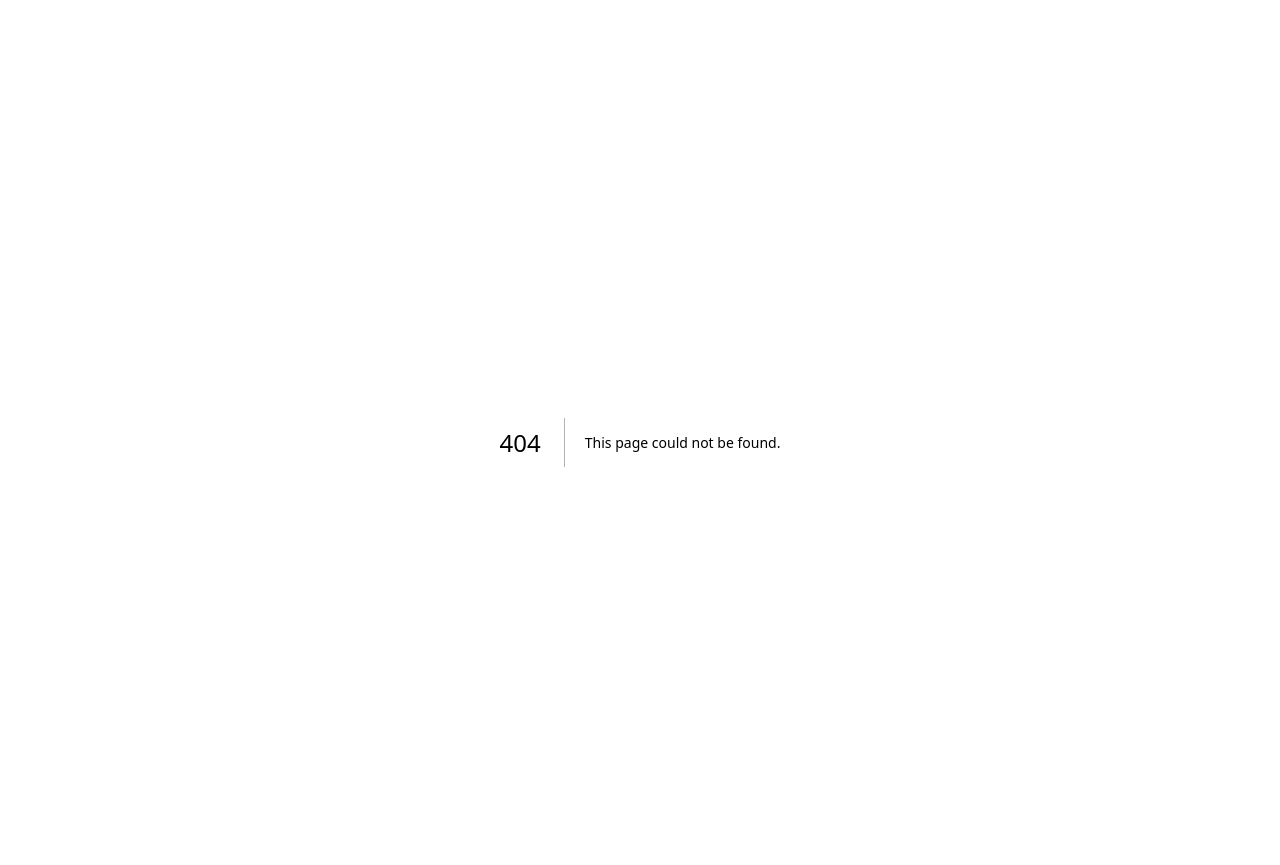
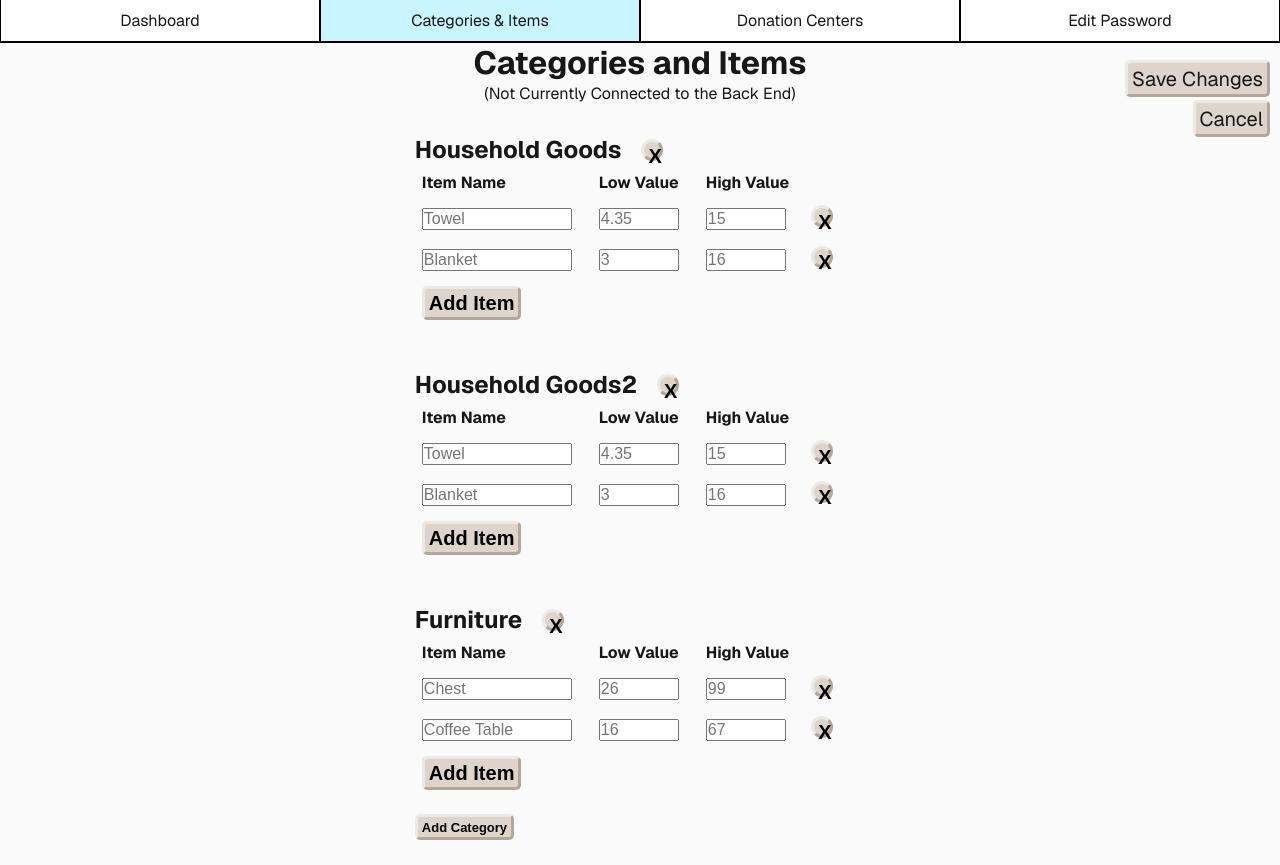
Before and after one commit to HenrySeeger/Donazion, a Next.js app in the folder front_end/organization/: page /edit_item_categories in a window 1280 px wide. Before the commit this address had no page. Before the commit the page ends 842 px from the top, so only its background shows below. Built offline with nearby package versions, Linux system fonts and the light colour scheme.

Commit message:
Made the 'Edit Categories and Items' page, linked it with the 'Categories and Items' page.

```diff
--- /dev/null
+++ b/front_end/organization/src/app/edit_item_categories/boundary.tsx
@@ -0,0 +1,54 @@
+import styles from "../page.module.css"
+
+interface DictFormat {
+  id: number;
+  items: {
+    id: number;
+    name: string;
+    low: number;
+    high: number;
+  }[];
+}
+
+export default function CategoriesTable(props: {categoriesAndItemsJSON: {[key: string] : DictFormat}}) {
+  let json: {[key: string] : DictFormat} = props.categoriesAndItemsJSON
+  let keys: string[] = Object.keys(json)
+
+  function SingleCategoryTable(props: {categoryName: string, singleCategoryJSON: DictFormat["items"]}) {
+    return (
+      <div style={{marginBottom: "0px", paddingBottom: "0px"}}>
+        <div style={{display: "flex", flexDirection: "row"}}>
+          <h2 style={{marginRight: "20px"}}>{props.categoryName}</h2>
+          <button className={`${styles.button} ${styles.temp}`} style={{marginRight: "10px", fontWeight: "bold", height: "22px", width: "22px", borderRadius: "100%", marginTop: "5px"}}>X</button>
+        </div>
+        <table>
+          <thead>
+            <tr>
+              <th key={1}>Item Name</th>
+              <th key={2}>Low Value</th>
+              <th key={3}>High Value</th>
+            </tr>
+          </thead>
+          <tbody>
+            {props.singleCategoryJSON.map((item: DictFormat["items"][0]) => <tr key={item.id}>
+              <td key={item.name}><input style={{margin: "0px", width: "150px"}} id={"name," + String(item.id)} placeholder={item.name}></input></td>
+              <td key={item.low}><input style={{margin: "0px", width: "80px"}} id={"low," + String(item.id)} placeholder={String(item.low)}></input></td>
+              <td key={item.high} style={{paddingRight: "0px"}}><input style={{margin: "0px", width: "80px"}} id={"high," + String(item.id)} placeholder={String(item.high)}></input></td>
+              <td key={item.id + 0.1} style={{paddingLeft: "0px"}}><button className={`${styles.button} ${styles.temp}`} style={{marginRight: "10px", fontWeight: "bold", height: "22px", width: "22px", borderRadius: "100%"}}>X</button></td>
+            </tr>)}
+            <tr><td style={{paddingLeft: "0px"}}><button className={`${styles.button} ${styles.temp}`} style={{marginLeft: "5px", fontWeight: "bold"}}>Add Item</button></td></tr>
+          </tbody>
+        </table>
+        <br/>
+        <br/>
+      </div>
+    )
+  }
+
+  return (
+    <div>
+      {keys.map((key: string) => (<SingleCategoryTable key={key} categoryName={key} singleCategoryJSON={json[key]["items"]}></SingleCategoryTable>))}
+      <button className={`${styles.button} ${styles.temp}`} style={{fontWeight: "bold", fontSize: "13px", position: "relative", bottom: "25px"}}>Add Category</button>
+    </div>
+  )
+}
--- /dev/null
+++ b/front_end/organization/src/app/edit_item_categories/page.tsx
@@ -0,0 +1,88 @@
+'use client'
+import React from 'react'
+import styles from "../page.module.css";
+import Nav from "../page_navigation";
+import CategoriesTable from "./boundary";
+import Link from 'next/link';
+
+interface DictFormat {
+  id: number;
+  items: {
+    id: number;
+    name: string;
+    low: number;
+    high: number;
+  }[];
+}
+
+let test_input: {[key: string] : DictFormat} = {
+  "Household Goods" :
+    {
+      "id" : 1,
+      "items" :
+        [
+          {
+            "id" : 1,
+            "name" : "Towel",
+            "low" : 4.35,
+            "high" : 15.0
+          },
+          {
+            "id" : 2,
+            "name" : "Blanket",
+            "low" : 3.0,
+            "high" : 16.0
+          }
+        ]
+    },
+  "Household Goods2" :
+    {
+      "id" : 1,
+      "items" :
+        [
+          {
+            "id" : 1,
+            "name" : "Towel",
+            "low" : 4.35,
+            "high" : 15.0
+          },
+          {
+            "id" : 2,
+            "name" : "Blanket",
+            "low" : 3.0,
+            "high" : 16.0
+          }
+        ]
+    },
+  "Furniture" :
+    {
+      "id" : 2,
+      "items" :
+        [
+          {
+            "id" : 3,
+            "name" : "Chest",
+            "low" : 26.0,
+            "high" : 99.0
+          },
+          {
+            "id" : 4,
+            "name" : "Coffee Table",
+            "low" : 16.0,
+            "high" : 67.0
+          }
+        ]
+    }
+}
+
+export default function Home() {
+  return (
+    <div className={styles.page}>
+      <Nav current_page="item categories"/>
+      <Link href="/item_categories" className={styles.button} style={{position: "fixed", top: "60px", right: "10px", zIndex: 0}}>Save Changes</Link>
+      <Link href="/item_categories" className={styles.button} style={{position: "fixed", top: "100px", right: "10px", zIndex: 0}}>Cancel</Link>
+      <h1 style={{marginTop: 0, marginBottom: "0px"}}>Categories and Items</h1>
+      <p style={{marginTop: 0, marginBottom: "30px"}}>(Not Currently Connected to the Back End)</p>
+      {true ? <CategoriesTable categoriesAndItemsJSON={test_input}></CategoriesTable> : <br/>}
+    </div>
+)}
--- a/front_end/organization/src/app/edit_password/page.tsx
+++ b/front_end/organization/src/app/edit_password/page.tsx
@@ -8,6 +8,7 @@ export default function Home() {
     <div className={styles.page}>
       <Nav current_page="edit password"/>
       <h1>Edit Password</h1>
+      <p style={{marginBottom: "30px"}}>(Not Currently Connected to the Back End)</p>
       <input placeholder={"Enter existing password"}/>
       <input placeholder={"Enter new password"}/>
       <input placeholder={"Re-enter existing password"}/>
--- a/front_end/organization/src/app/globals.css
+++ b/front_end/organization/src/app/globals.css
@@ -14,6 +14,10 @@
     --nav-deselected: #000000;
     --nav-selected: #001957;
   }
+}
+
+table {
+
 }
 
 th {
--- a/front_end/organization/src/app/item_categories/page.tsx
+++ b/front_end/organization/src/app/item_categories/page.tsx
@@ -3,6 +3,7 @@ import React from 'react'
 import styles from "../page.module.css";
 import Nav from "../page_navigation";
 import CategoriesTable from "./boundary";
+import Link from 'next/link';
 
 interface DictFormat {
   id: number;
@@ -59,9 +60,10 @@ export default function Home() {
   return (
     <div className={styles.page}>
       <Nav current_page="item categories"/>
-      <button className={styles.button} style={{position: "absolute", top: "60px", right: "10px", zIndex: 0}}>Edit Categories and Items</button>
+      <Link href="/edit_item_categories" className={styles.button} style={{position: "absolute", top: "60px", right: "10px", zIndex: 0}}>Edit Categories and Items</Link>
       <button className={styles.button} style={{position: "absolute", top: "100px", right: "10px", zIndex: 0}}>Upload Items</button>
-      {/* <h1 style={{marginTop: 0}}>Categories and Items</h1><br/> */}
+      <h1 style={{marginTop: 0, marginBottom: "0px"}}>Categories and Items</h1>
+      <p style={{marginTop: 0, marginBottom: "30px"}}>(Not Currently Connected to the Back End)</p>
       {true ? <CategoriesTable categoriesAndItemsJSON={test_input}></CategoriesTable> : <br/>}
     </div>
 )}
```
